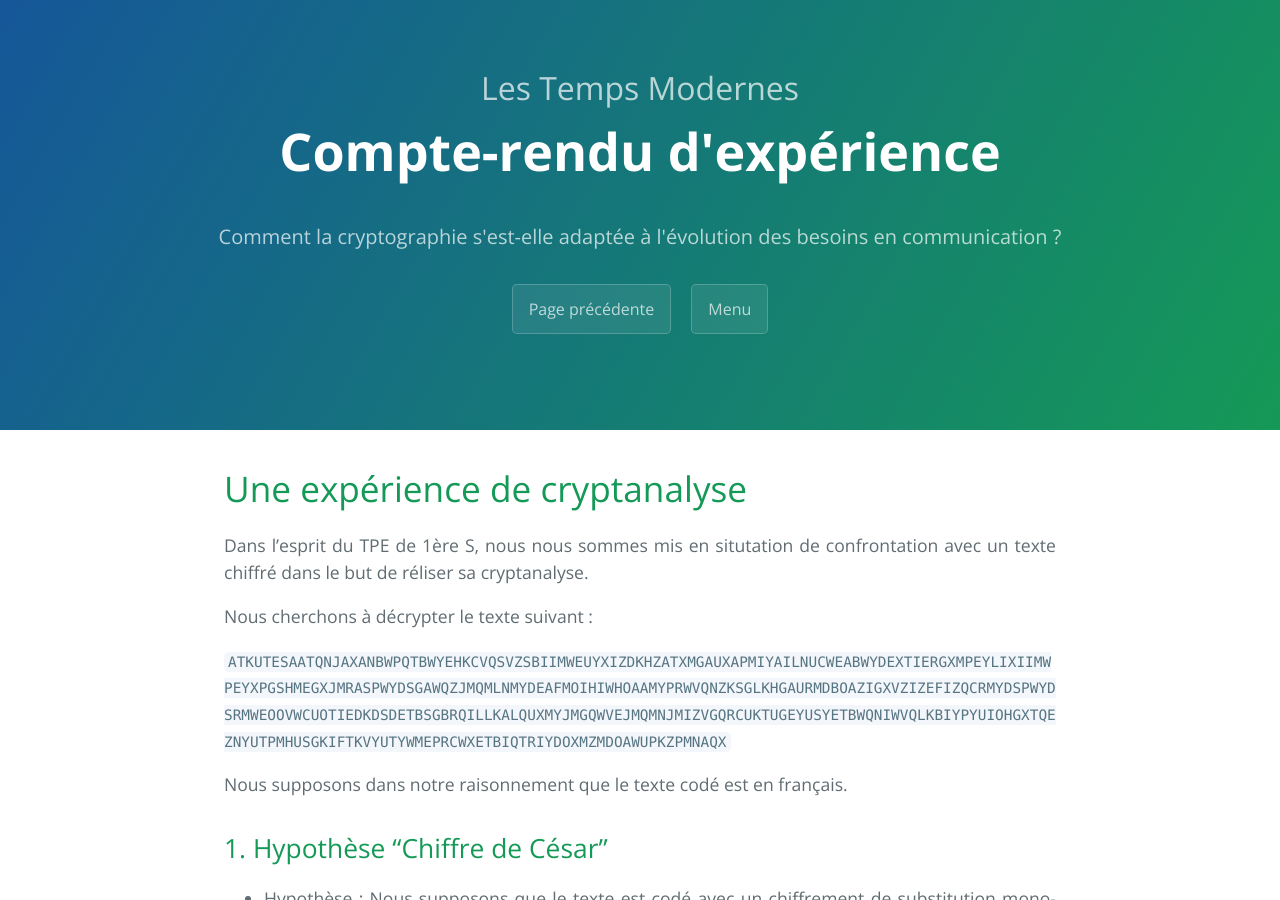
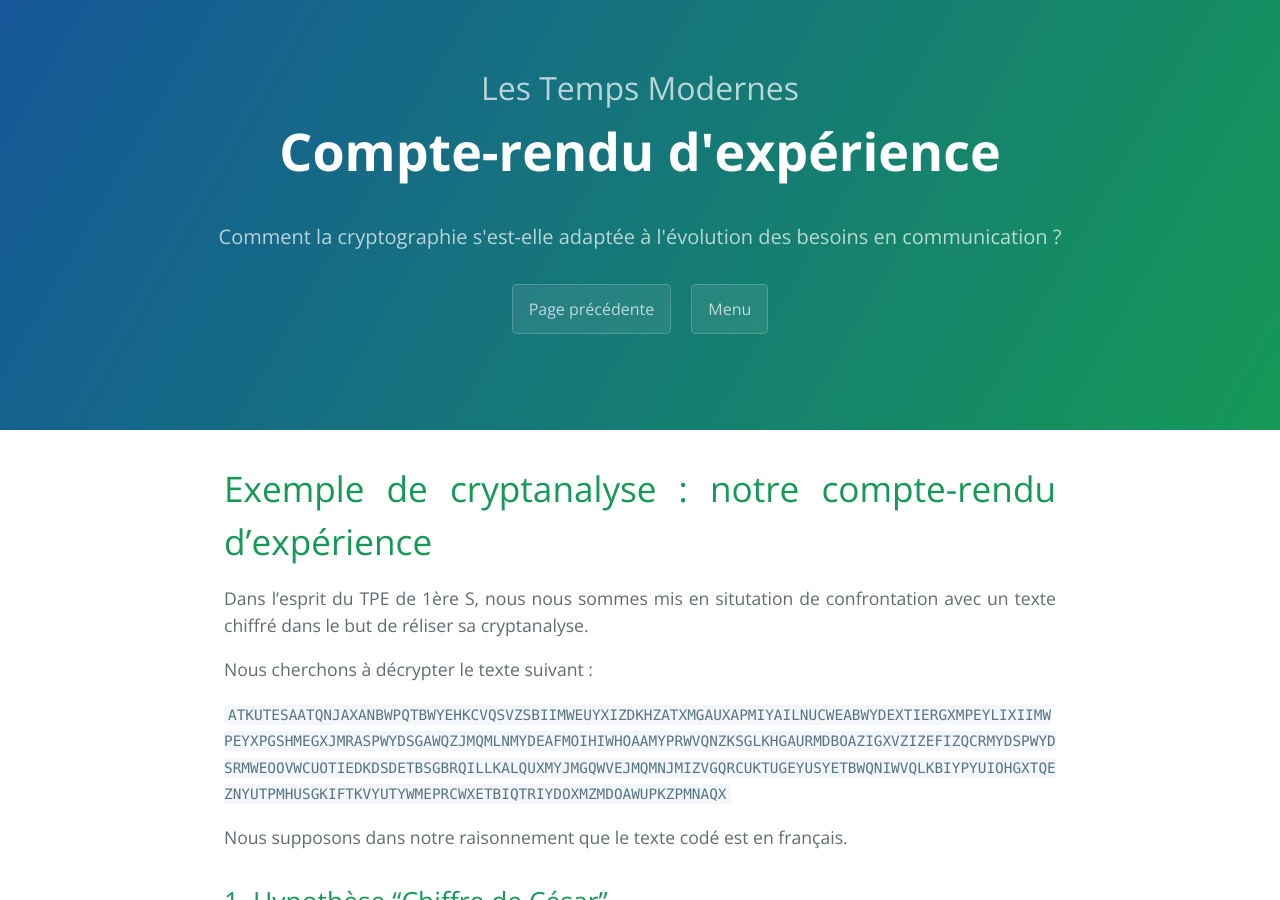
Before and after one commit to SamuelGallay/CryptoTPE, a Jekyll site: the page built from pages/experience.md, in a window 1280 px wide and 900 px high. Built offline with Jekyll 4.4.1, drawn with Linux system fonts in a browser that asks for light colours; our own code applies the rules of GitHub Pages for plain Markdown files.

Commit message:
Update experience.md

```diff
--- a/pages/experience.md
+++ b/pages/experience.md
@@ -5,7 +5,7 @@ precedente: /cryptanalyse-vigenere/
 partie: "Les Temps Modernes"
 menu: /temps-modernes/
 ---
-# Une expérience de cryptanalyse
+# Exemple de cryptanalyse : notre compte-rendu d'expérience
 
 Dans l'esprit du TPE de 1ère S, nous nous sommes mis en situtation de confrontation avec un texte chiffré dans le but de réliser sa cryptanalyse.
 
```
